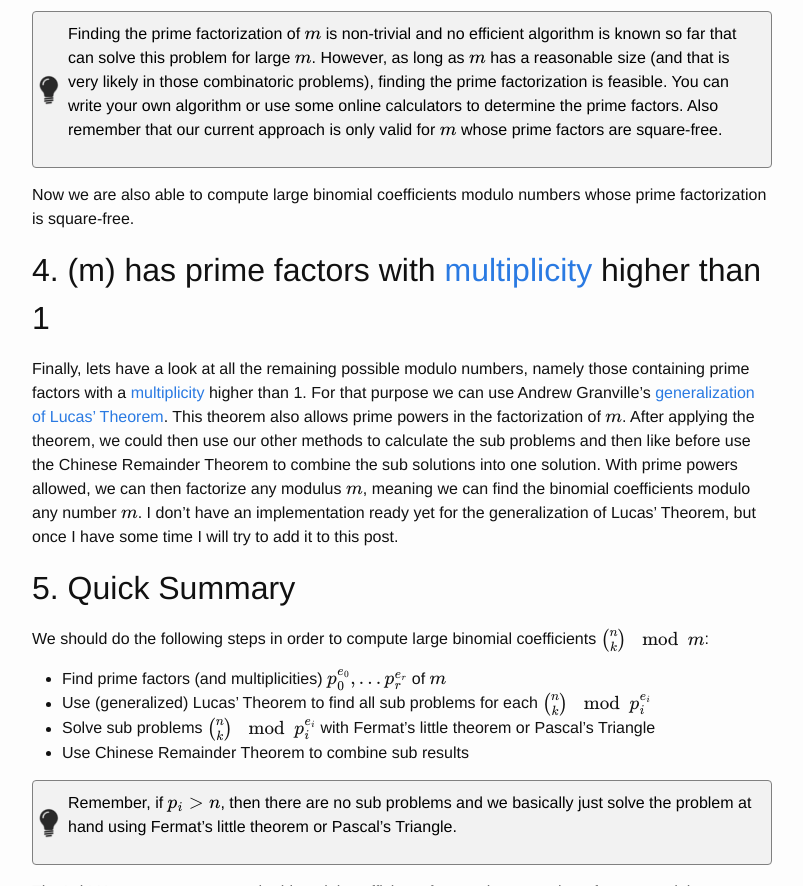
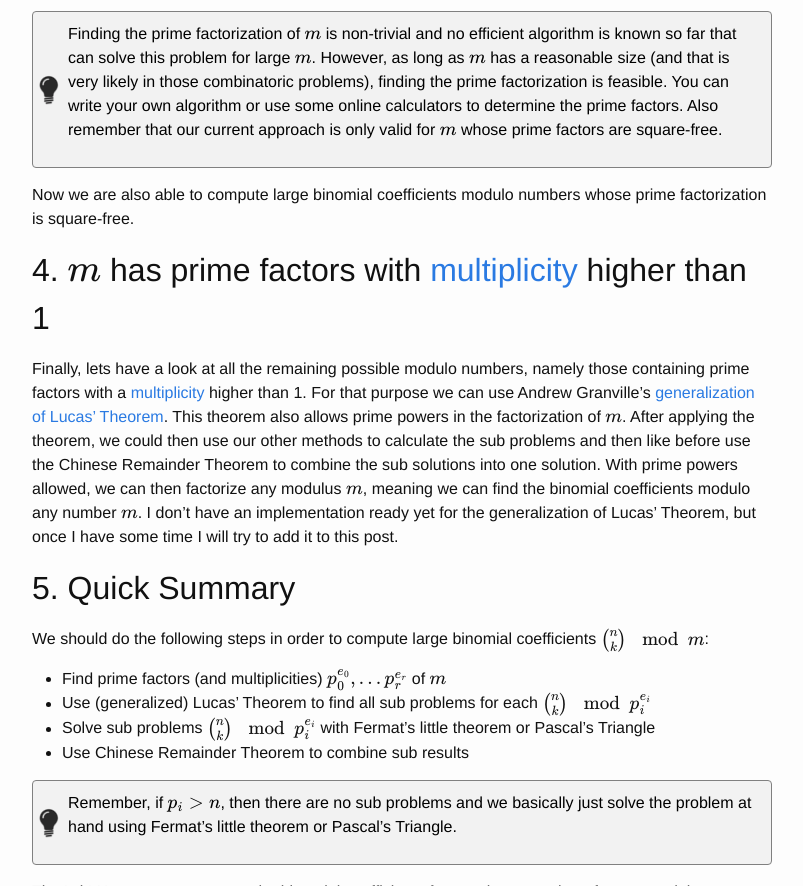
Before and after one commit to fishi0x01/fishi0x01.github.io, a Jekyll site: the page built from _posts/2015-06-25-Computing-Large-Binomial-Coefficients-Modulo-Prime-Non-Prime.md, in a window 1280 px wide and 900 px high, scrolled down 4941 px, cut to the strip 14-900 px from the top of the window. Shown: the whole strip, without its empty margins (238-1041 px from the left). Built offline with Jekyll 4.4.1, drawn with Linux system fonts in a browser that asks for light colours; formulas are drawn with MathJax 3; comment, search, counter and statistics services are not loaded.

Commit message:
Fix typo

```diff
--- a/_posts/2015-06-25-Computing-Large-Binomial-Coefficients-Modulo-Prime-Non-Prime.md
+++ b/_posts/2015-06-25-Computing-Large-Binomial-Coefficients-Modulo-Prime-Non-Prime.md
@@ -160,7 +160,7 @@ Also remember that our current approach is only valid for \\(m\\) whose prime fa
 
 Now we are also able to compute large binomial coefficients modulo numbers whose prime factorization is square-free.
 
-## 4. \(m\) has prime factors with [multiplicity][wiki-multiplicity] higher than 1 ##
+## 4. \\(m\\) has prime factors with [multiplicity][wiki-multiplicity] higher than 1 ##
 
 Finally, lets have a look at all the remaining possible modulo numbers, namely those containing prime factors with a [multiplicity][wiki-multiplicity] higher than 1.
 For that purpose we can use Andrew Granville's [generalization of Lucas' Theorem][andrew-coeff].
```
